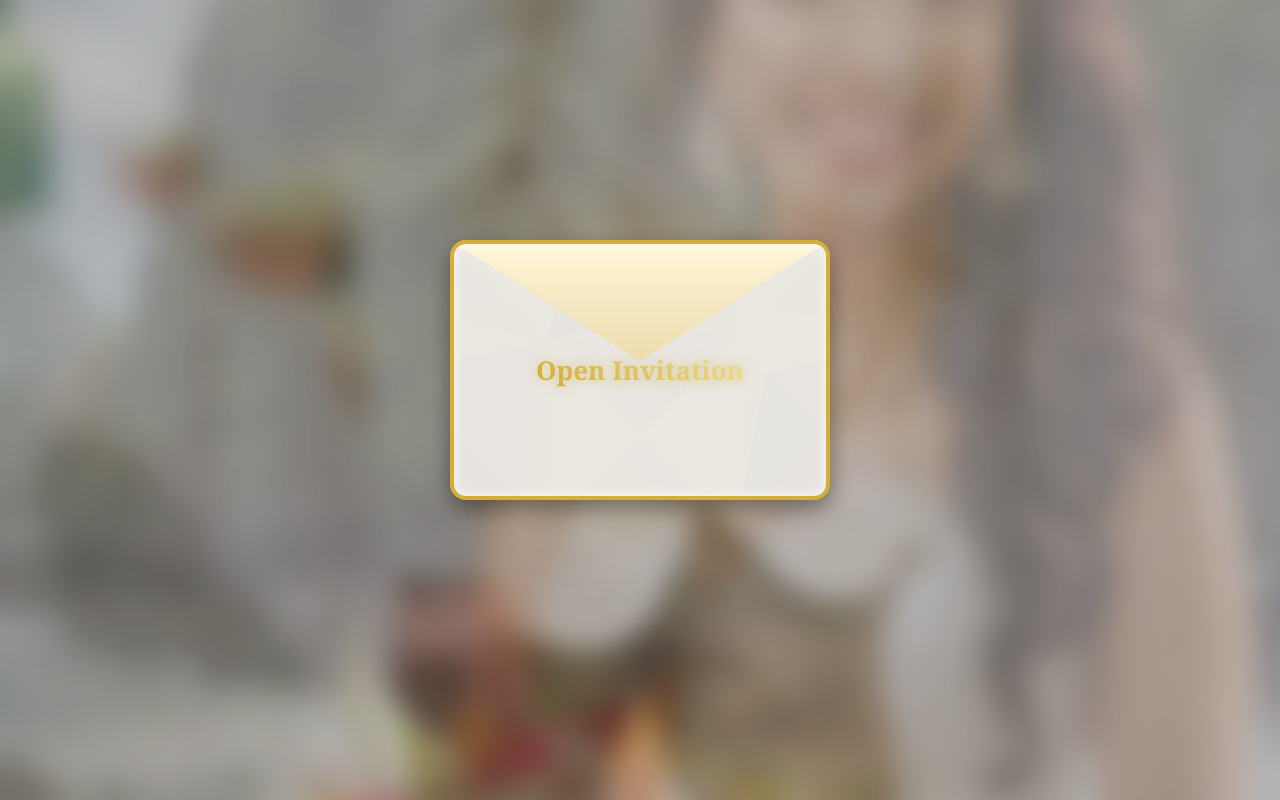
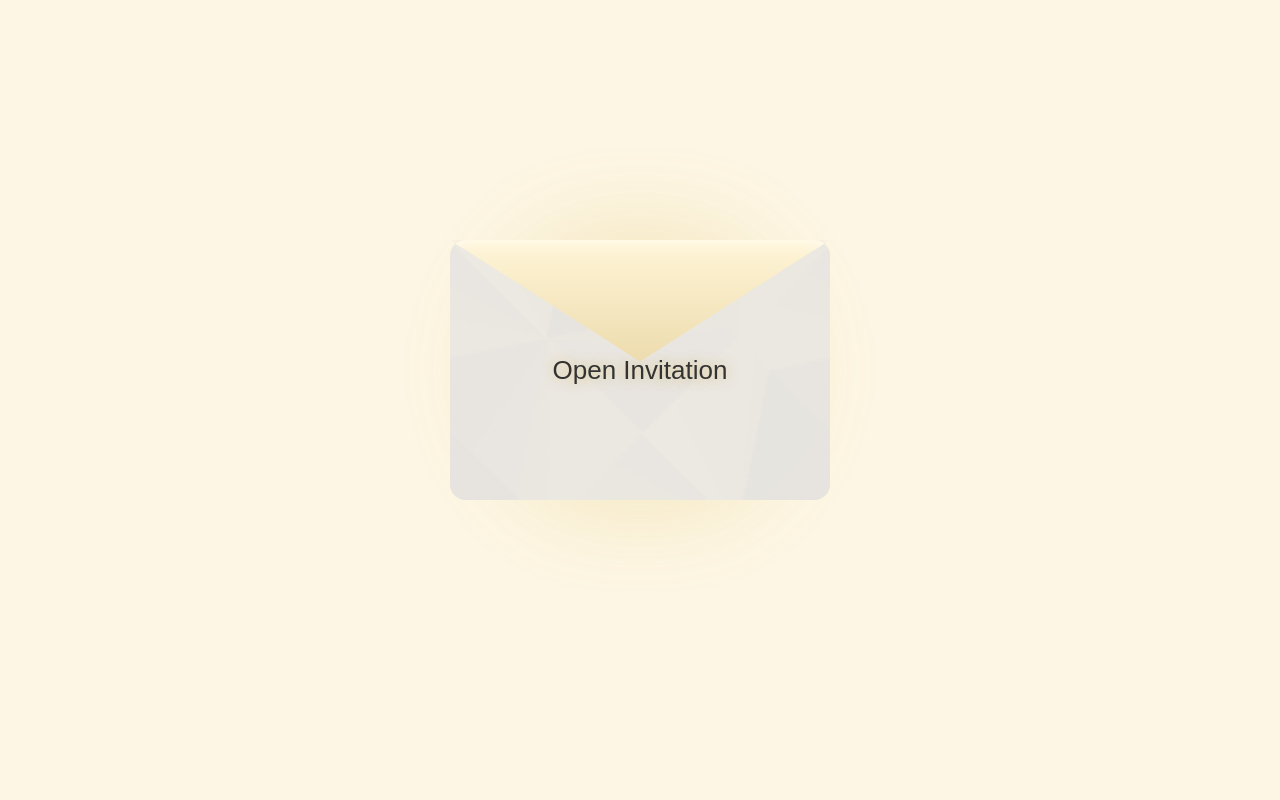
Before and after one commit to RafGaming/Wedding-Invite, a Next.js app: page / in a window 1280 px wide. Shown: the top 800 px of the page. Built offline with nearby package versions, Linux system fonts and the light colour scheme.

Commit message:
Add globals.css with global styles for the wedding invitation website

```diff
--- a/app/globals.css
+++ b/app/globals.css
@@ -1,215 +1,40 @@
-/* ---------------------------------------------------------
-   SUPER‑PREMIUM GLOBAL STYLES
-   Royal Gold + White Ivory Theme
-----------------------------------------------------------*/
+/* Global styles for the Wedding Invitation Website */
 
-/* ROOT VARIABLES */
-:root {
-  --gold1: #d4af37;
-  --gold2: #f5e6a2;
-  --gold3: #e8c561;
-  --ivory: #fcf9f4;
-  --shadow-soft: rgba(0,0,0,0.12);
-  --shadow-strong: rgba(0,0,0,0.28);
-  --glow-gold: 0 0 18px rgba(212,175,55,0.45);
-  --glow-soft: 0 0 45px rgba(255,255,255,0.35);
-  --fade-duration: 0.9s;
+body {
+    font-family: 'Arial', sans-serif;
+    margin: 0;
+    padding: 0;
+    background-color: #fdf6e4;
+    color: #333;
 }
 
-/* GLOBAL RESET */
-* {
-  margin: 0;
-  padding: 0;
-  box-sizing: border-box;
+h1, h2, h3 {
+    color: #c26a8e;
 }
 
-/* BODY BACKGROUND (cinematic white ivory + vignette) */
-body {
-  font-family: "Georgia", serif;
-  background: var(--ivory) url("/textures/paper.png");
-  background-size: cover;
-  color: #4a3e2c;
-  overflow-x: hidden;
-  scroll-behavior: smooth;
-  position: relative;
+p {
+    line-height: 1.6;
 }
 
-/* GLOBAL VIGNETTE OVERLAY */
-body::before {
-  content: "";
-  position: fixed;
-  inset: 0;
-  background: url("/textures/vignette.png");
-  background-size: cover;
-  opacity: 0.65;
-  z-index: -10;
-  pointer-events: none;
+.container {
+    width: 80%;
+    margin: auto;
+    overflow: hidden;
 }
 
-/* GOLD TEXT EFFECT */
-.gold-text {
-  background: linear-gradient(45deg, var(--gold1), var(--gold2));
-  -webkit-background-clip: text;
-  color: transparent;
-  font-weight: bold;
-  text-shadow: 0 0 12px rgba(212,175,55,0.35);
+.header {
+    background: #c26a8e;
+    color: #fff;
+    padding: 20px 0;
+    text-align: center;
 }
 
-/* CINEMATIC FADE-IN */
-.fade-in-soft {
-  animation: fadeSoft var(--fade-duration) ease-in-out forwards;
+.footer {
+    background: #333;
+    color: #fff;
+    text-align: center;
+    padding: 10px 0;
+    position: absolute;
+    bottom: 0;
+    width: 100%;
 }
-
-@keyframes fadeSoft {
-  from { opacity: 0; filter: blur(14px); }
-  to   { opacity: 1; filter: blur(0); }
-}
-
-/* SOFT FLOAT-UP ANIMATION */
-.float-up {
-  animation: floatUp 1.2s ease forwards;
-}
-
-@keyframes floatUp {
-  from { opacity: 0; transform: translateY(40px); }
-  to   { opacity: 1; transform: translateY(0); }
-}
-
-/* ---------------------------------------------------------
-   PARALLAX BACKGROUND LAYERS
-----------------------------------------------------------*/
-
-.parallax-bg {
-  position: fixed;
-  inset: 0;
-  width: 100%;
-  height: 100%;
-  overflow: hidden;
-  z-index: -3;
-}
-
-.bg-layer {
-  position: absolute;
-  width: 115%;
-  height: 115%;
-  background-size: cover;
-  background-position: center;
-  filter: blur(12px) brightness(0.75);
-  opacity: 0.65;
-  animation: slowZoom 16s ease-in-out infinite alternate;
-}
-
-/* Groom - left depth layer */
-.layer1 {
-  background-image: url('/bg/groom.jpg');
-  transform: translateZ(-2px) scale(1.2);
-}
-
-/* Bride - right layer */
-.layer2 {
-  background-image: url('/bg/bride.jpg');
-  transform: translateZ(-1px) scale(1.1);
-  mix-blend-mode: soft-light;
-}
-
-/* Cinematic zoom motion */
-@keyframes slowZoom {
-  from { transform: scale(1.15); }
-  to   { transform: scale(1.28); }
-}
-
-/* ---------------------------------------------------------
-   PETALS FALLING ANIMATION
-----------------------------------------------------------*/
-
-.petal {
-  position: fixed;
-  top: -60px;
-  width: 28px;
-  height: 28px;
-  animation: petalFall 12s linear infinite;
-  filter: drop-shadow(0 0 8px rgba(212,175,55,0.6));
-  pointer-events: none;
-}
-
-@keyframes petalFall {
-  0%   { transform: translateY(0) rotate(0deg); opacity: 0.9; }
-  100% { transform: translateY(140vh) rotate(360deg); opacity: 0.2; }
-}
-
-/* ---------------------------------------------------------
-   SPARKLES
-----------------------------------------------------------*/
-
-.sparkle {
-  position: absolute;
-  width: 20px;
-  height: 20px;
-  pointer-events: none;
-  animation: sparkleFloat 3.4s linear infinite;
-  opacity: 0.85;
-}
-
-@keyframes sparkleFloat {
-  from { transform: translateY(0) scale(1); opacity: 1; }
-  to   { transform: translateY(-140px) scale(0.4); opacity: 0; }
-}
-
-/* ---------------------------------------------------------
-   CURSOR GOLD TRAIL
-----------------------------------------------------------*/
-
-.cursor-particle {
-  position: fixed;
-  width: 9px;
-  height: 9px;
-  background: radial-gradient(circle, var(--gold2), transparent);
-  border-radius: 50%;
-  pointer-events: none;
-  opacity: 1;
-  animation: cursorFade 0.7s ease-out forwards;
-}
-
-@keyframes cursorFade {
-  from { opacity: 1; transform: scale(1); }
-  to   { opacity: 0; transform: scale(0.2); }
-}
-
-/* ---------------------------------------------------------
-   SCROLLBAR STYLE
-----------------------------------------------------------*/
-
-::-webkit-scrollbar {
-  width: 10px;
-}
-
-::-webkit-scrollbar-thumb {
-  background: linear-gradient(var(--gold1), var(--gold3));
-  border-radius: 10px;
-}
-
-::-webkit-scrollbar-track {
-  background: #efe9d8;
-}
-
-/* ---------------------------------------------------------
-   RESPONSIVE DESIGN
-----------------------------------------------------------*/
-
-@media(max-width: 768px) {
-  .bg-layer {
-    animation: slowZoom 22s ease-in-out infinite alternate;
-    filter: blur(14px) brightness(0.7);
-  }
-  body {
-    background-size: 150%;
-  }
-  .sparkle {
-    width: 16px;
-    height: 16px;
-  }
-  .petal {
-    width: 20px;
-    height: 20px;
-  }
-}
```
